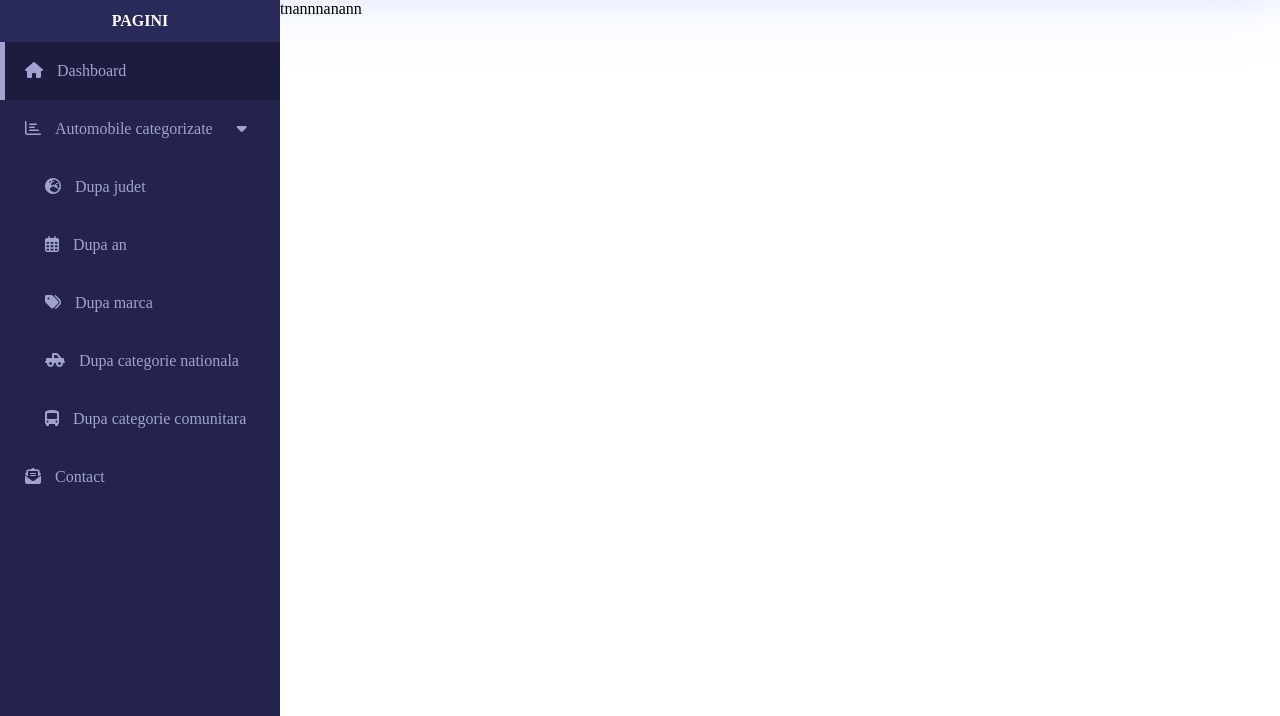
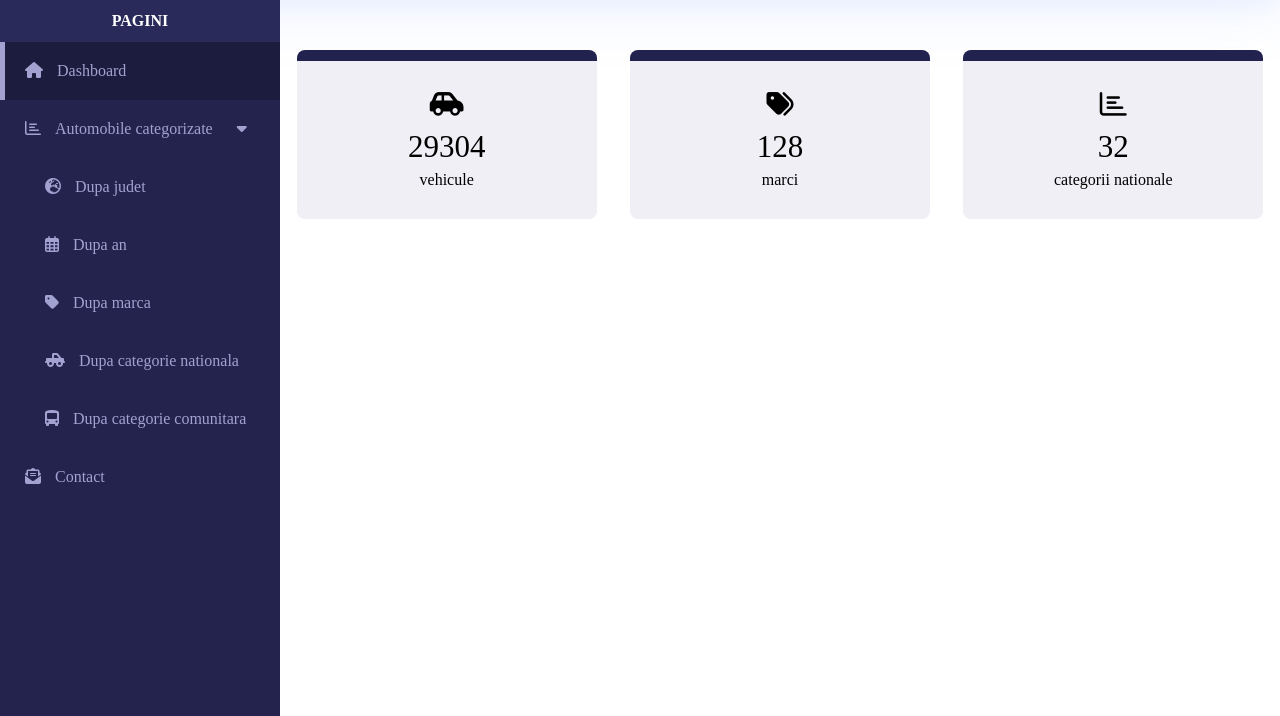
Before and after one commit to monicamacovei/work, a PHP site: page / in a window 1280 px wide. Shown: the part 84-800 px from the top of the page. Run offline with PHP 8.4, Linux system fonts and the light colour scheme; some libraries are stand-ins or nearby versions.

Commit message:
3 boxes pe dashboard+design-ul lor

```diff
--- a/css/style.css
+++ b/css/style.css
@@ -35,6 +35,8 @@ aside {
 
 main {
     flex-basis: 100%;
+    padding-top: 50px
+
 }
 aside > h2 {
     background-color: #29295a;
@@ -111,3 +113,37 @@ body {
     transition: max-height 1s ease;
     overflow: hidden;
 }
+.three-columns {
+    display: flex;
+    flex-direction: row;
+}
+
+.three-columns > article {
+    flex: 1;
+    text-align: center;
+}
+.box-wrapper {
+    max-width: 300px;
+    margin-left: auto;
+    margin-right: auto;
+    border-top: 11px solid #22224e;
+    background: #efeff5;
+    padding-top: 30px;
+    padding-bottom: 30px;
+    border-radius: 8px;
+}
+
+.box-wrapper>i {
+    font-size: 27px;
+    padding-bottom: 6px;
+}
+
+.number {
+    font-size: 31px;
+    margin-top: 5px;
+    margin-bottom: 6px;
+}
+
+.content {
+    font-size: 16px;
+}
--- a/index.html
+++ b/index.html
@@ -48,7 +48,7 @@
                                 </li>
                                 <li>
                                     <a href="">
-                                        <i class="fas fa-tags"></i>
+                                        <i class="fas fa-tag"></i>
                                         <span>Dupa marca</span>
                                     </a>
                                 </li>
@@ -76,11 +76,31 @@
                 </nav>
             </aside>
             <main>
-                <article>
-                    <section>
-                            tnannnanann
-                    </section>
-                </article>
+                <section>
+                        <div class="three-columns">
+                            <article>
+                                <div class="box-wrapper">
+                                    <i class="fas fa-car-side"></i>
+                                    <div class="number">29304</div>
+                                    <div class="content">vehicule</div>
+                                </div>
+                            </article>
+                            <article>
+                                <div class="box-wrapper">
+                                    <i class="fas fa-tags"></i>
+                                    <div class="number">128</div>
+                                    <div class="content">marci</div>
+                                </div>
+                            </article>
+                            <article>
+                                <div class="box-wrapper">
+                                    <i class="far fa-chart-bar"></i>
+                                    <div class="number">32</div>
+                                    <div class="content">categorii nationale</div>
+                                </div>
+                            </article>
+                        </div>
+                </section>
             </main>
         </div>
         <footer>
```
